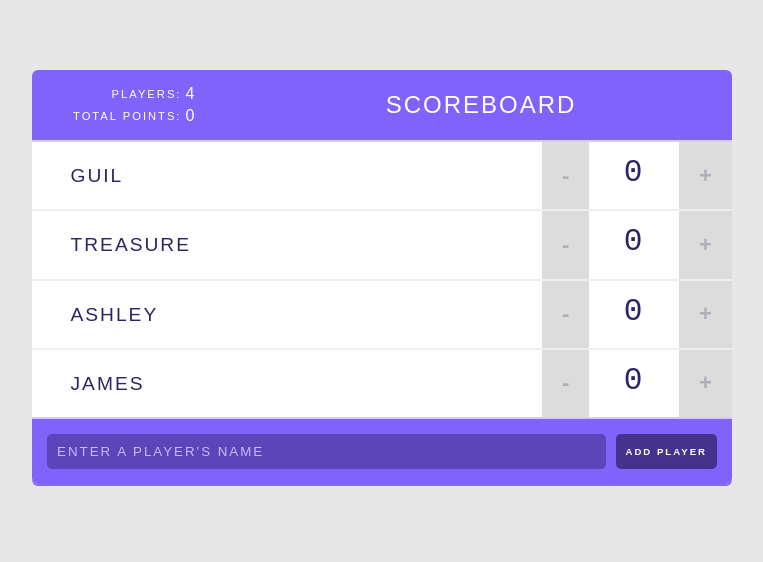
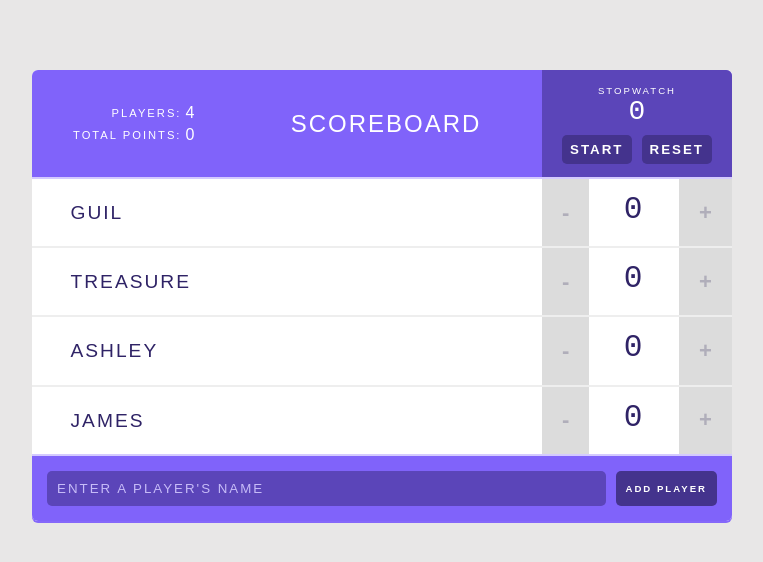
Before and after one commit to jeffmjwong/Score-Tracker-UI, a React (Create React App) app: page / in a window 1280 px wide. Shown: the top 562 px of the page, without its empty margins (258-1021 px from the left). Built offline with nearby package versions, Linux system fonts and the light colour scheme.

Commit message:
Create stopwatch component

```diff
--- a/src/components/Header.js
+++ b/src/components/Header.js
@@ -1,6 +1,7 @@
 import React from 'react';
 
 import Stats from './Stats';
+import Stopwatch from './Stopwatch';
 
 const Header = (props) => {
   const { players } = props;
@@ -9,6 +10,7 @@ const Header = (props) => {
     <header>
       <Stats players={players} />
       <h1>{ props.title }</h1>
+      <Stopwatch />
     </header>
   );
 }
--- /dev/null
+++ b/src/components/Stopwatch.js
@@ -0,0 +1,28 @@
+import React, { Component } from 'react';
+
+class Stopwatch extends Component {
+  state = {
+    isRunning: false
+  };
+
+  handleStopwatch = () => {
+    this.setState((prevState) => ({
+      isRunning: !prevState.isRunning
+    }));
+  }
+
+  render() {
+    const { isRunning } = this.state;
+
+    return (
+      <div className="stopwatch">
+        <h2>Stopwatch</h2>
+        <span className="stopwatch-time">0</span>
+        <button onClick={this.handleStopwatch}>{ isRunning ? 'Stop' : 'Start' }</button>
+        <button>Reset</button>
+      </div>
+    );
+  }
+}
+
+export default Stopwatch;
```
